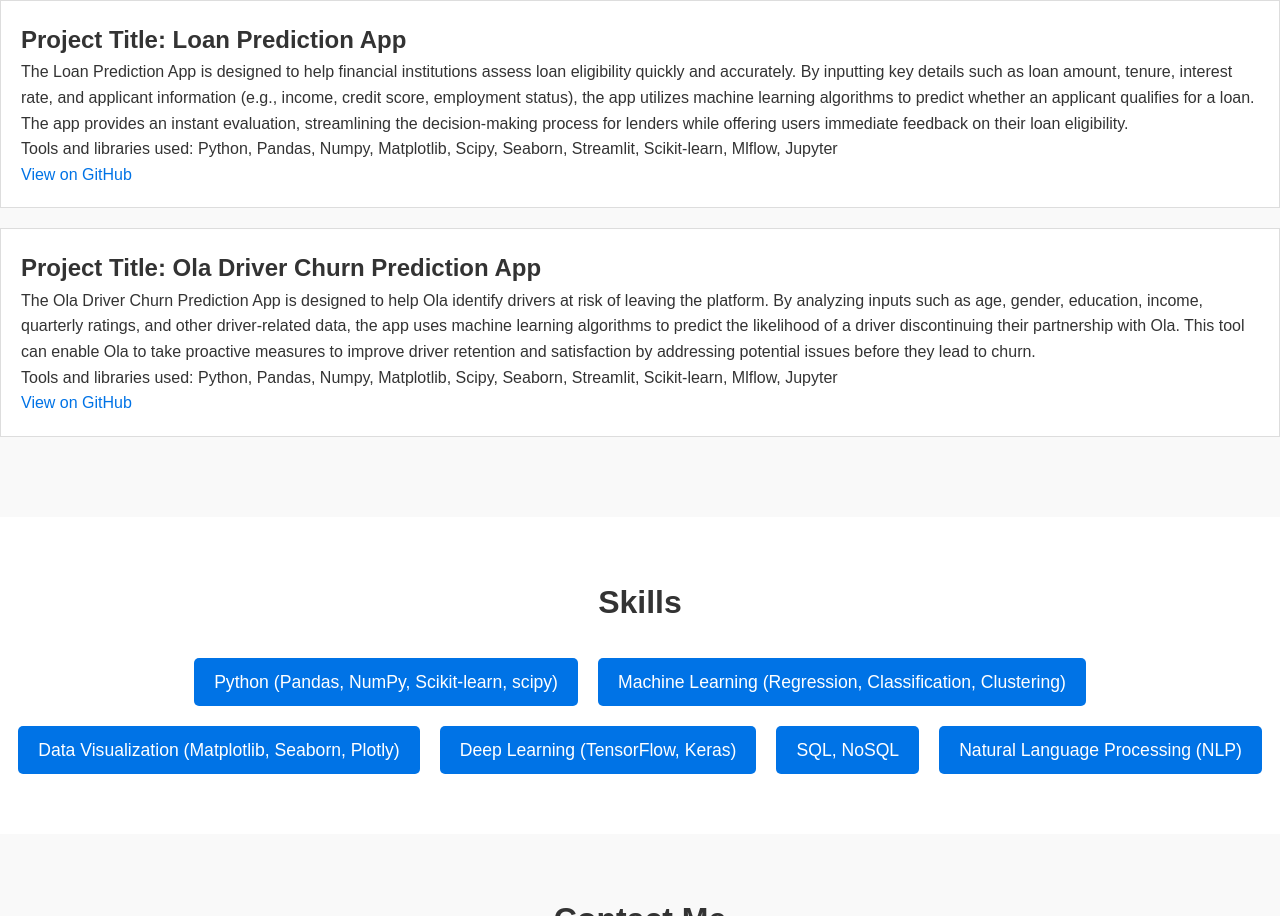
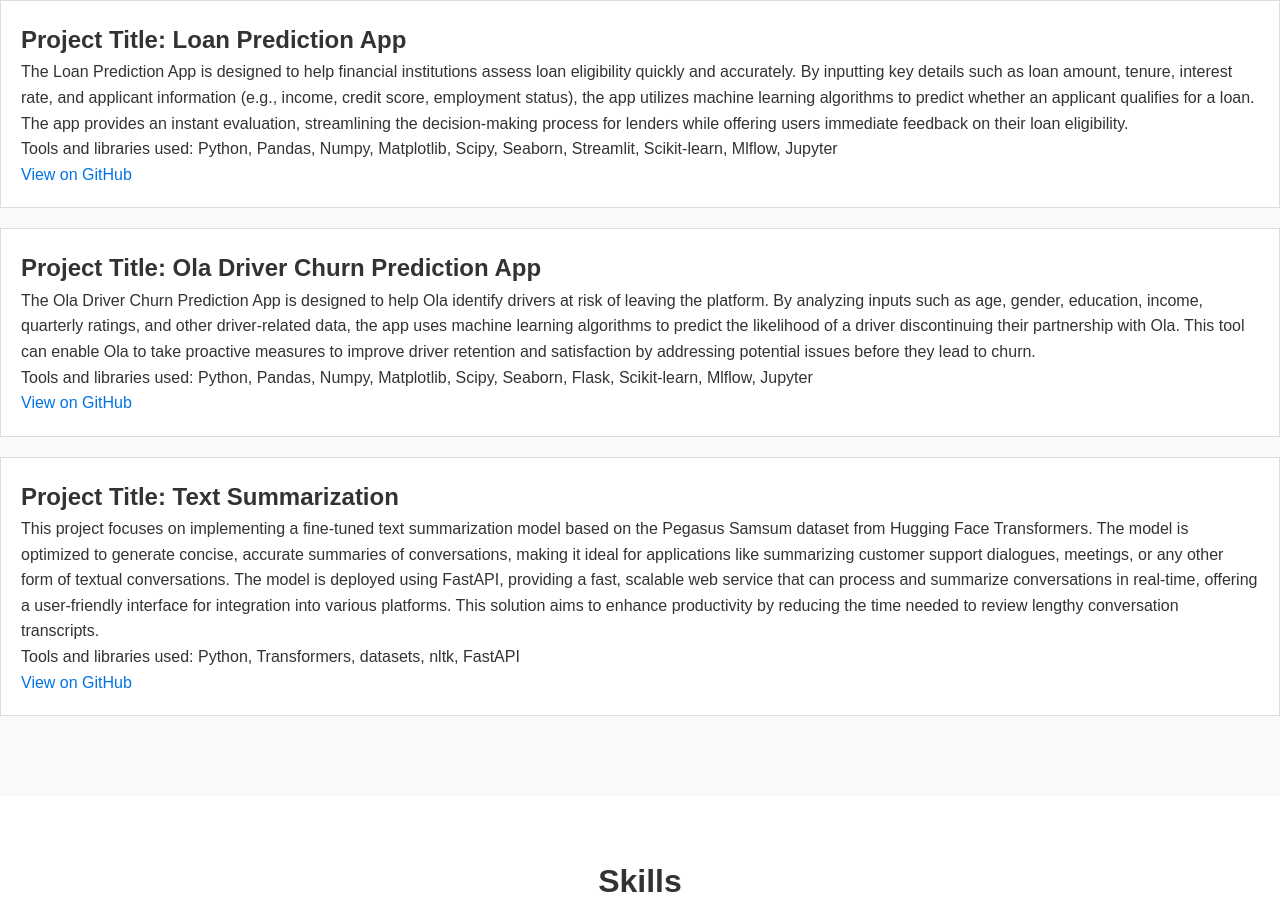
Before and after one commit to Sail2304/portfolio, a plain HTML site: page index.html in a window 1280 px wide. Shown: the part 422-1338 px from the top of the page. Drawn offline with Linux system fonts and the light colour scheme.

Commit message:
added text summarization project

```diff
--- a/index.html
+++ b/index.html
@@ -42,8 +42,15 @@
             <div class="project">
                 <h3>Project Title: Ola Driver Churn Prediction App</h3>
                 <p>The Ola Driver Churn Prediction App is designed to help Ola identify drivers at risk of leaving the platform. By analyzing inputs such as age, gender, education, income, quarterly ratings, and other driver-related data, the app uses machine learning algorithms to predict the likelihood of a driver discontinuing their partnership with Ola. This tool can enable Ola to take proactive measures to improve driver retention and satisfaction by addressing potential issues before they lead to churn.</p>
-                <p>Tools and libraries used: Python, Pandas, Numpy, Matplotlib, Scipy, Seaborn, Streamlit, Scikit-learn, Mlflow, Jupyter</p>
+                <p>Tools and libraries used: Python, Pandas, Numpy, Matplotlib, Scipy, Seaborn, Flask, Scikit-learn, Mlflow, Jupyter</p>
                 <a href="https://github.com/Sail2304/Ola-driver-churn" target="_blank">View on GitHub</a>
+            </div>
+
+            <div class="project">
+                <h3>Project Title: Text Summarization</h3>
+                <p>This project focuses on implementing a fine-tuned text summarization model based on the Pegasus Samsum dataset from Hugging Face Transformers. The model is optimized to generate concise, accurate summaries of conversations, making it ideal for applications like summarizing customer support dialogues, meetings, or any other form of textual conversations. The model is deployed using FastAPI, providing a fast, scalable web service that can process and summarize conversations in real-time, offering a user-friendly interface for integration into various platforms. This solution aims to enhance productivity by reducing the time needed to review lengthy conversation transcripts.</p>
+                <p>Tools and libraries used: Python, Transformers, datasets, nltk, FastAPI </p>
+                <a href="https://github.com/Sail2304/textsummarizer" target="_blank">View on GitHub</a>
             </div>
             <!-- Add more projects as needed -->
         </div>
```
